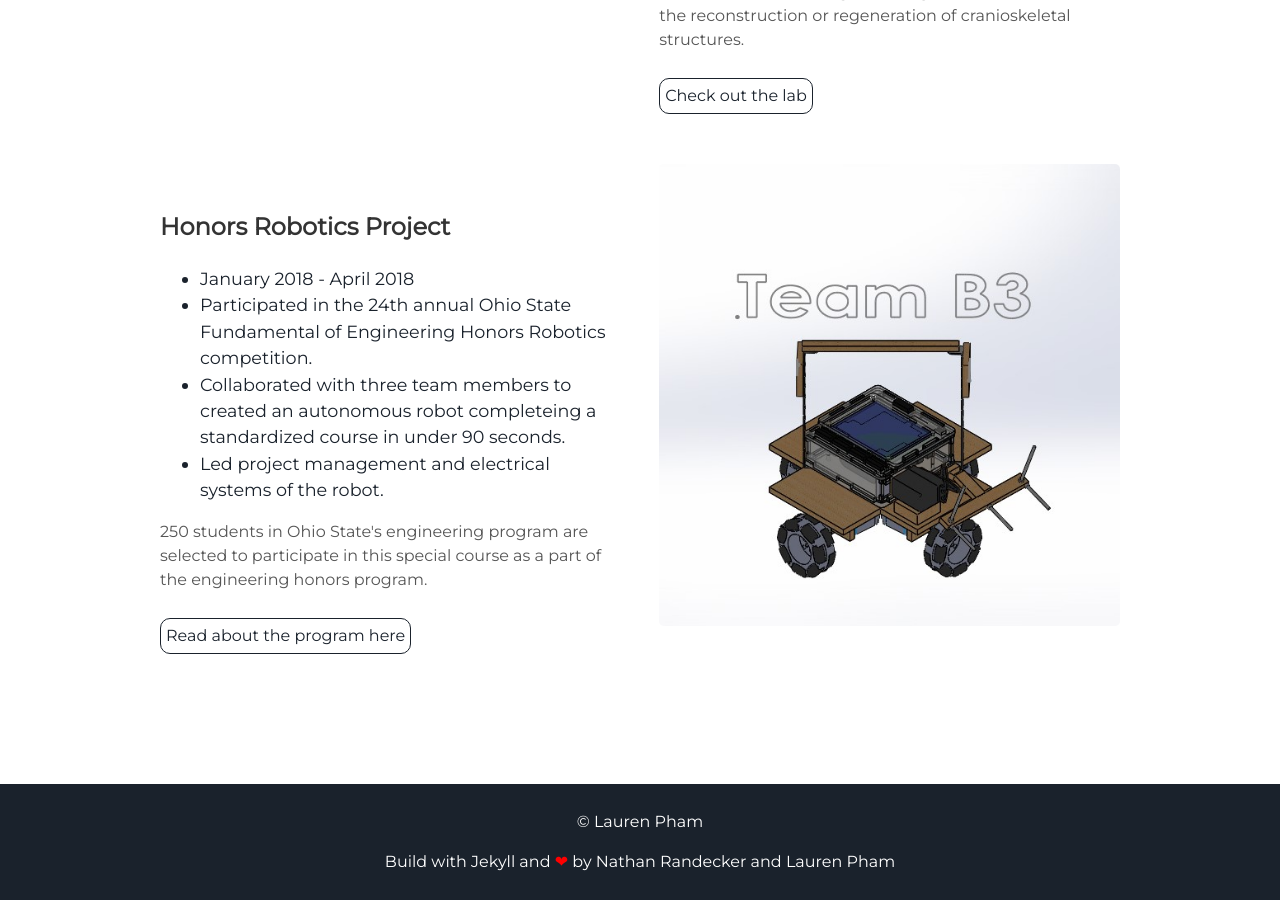
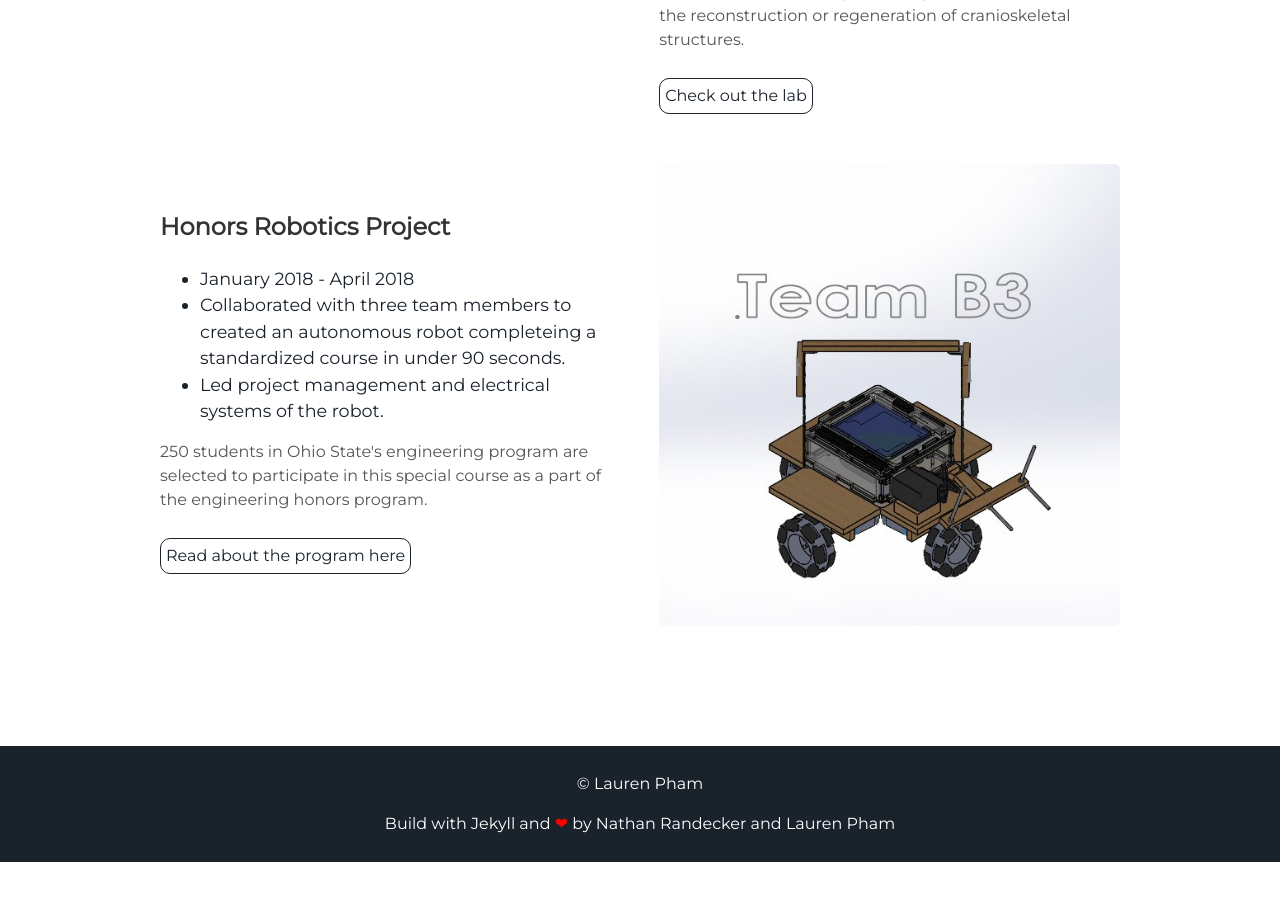
Before and after one commit to laurenpham/projects, a Jekyll site: the page built from index.html, in a window 1280 px wide and 900 px high, scrolled down 1964 px. Built offline with Jekyll 4.4.1, drawn with Linux system fonts in a browser that asks for light colours; after the commit the page ends 2826 px from its top, so only the background shows below that; part of the change alters nothing that is shown; some of the changed text lies outside the part shown.

Commit message:
Update projects.html

```diff
--- a/_includes/projects.html
+++ b/_includes/projects.html
@@ -1,5 +1,5 @@
 <div class="user-details">
-  <h1> Projects </h1>
+  <h1> Projects and Previous Experiences </h1>
 </div>
 <div class="user-projects">
   <div class="images-right">
@@ -39,7 +39,6 @@
     <h3> Honors Robotics Project </h3>
     <ul>
       <li>January 2018 - April 2018</li>
-      <li>Participated in the 24th annual Ohio State Fundamental of Engineering Honors Robotics competition.</li>
       <li>Collaborated with three team members to created an autonomous robot completeing a standardized course in under 90 seconds.</li>
       <li>Led project management and electrical systems of the robot.</li>
     </ul>
```
